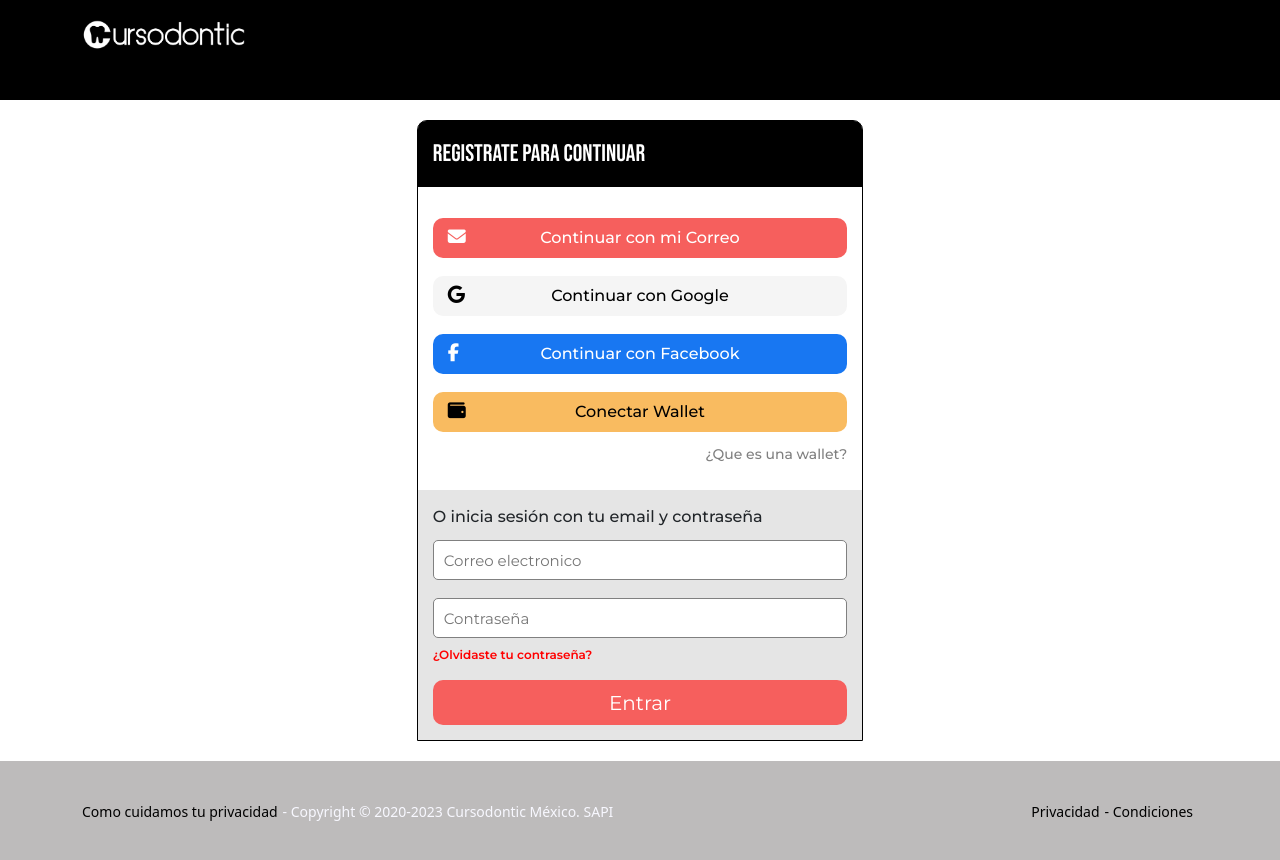
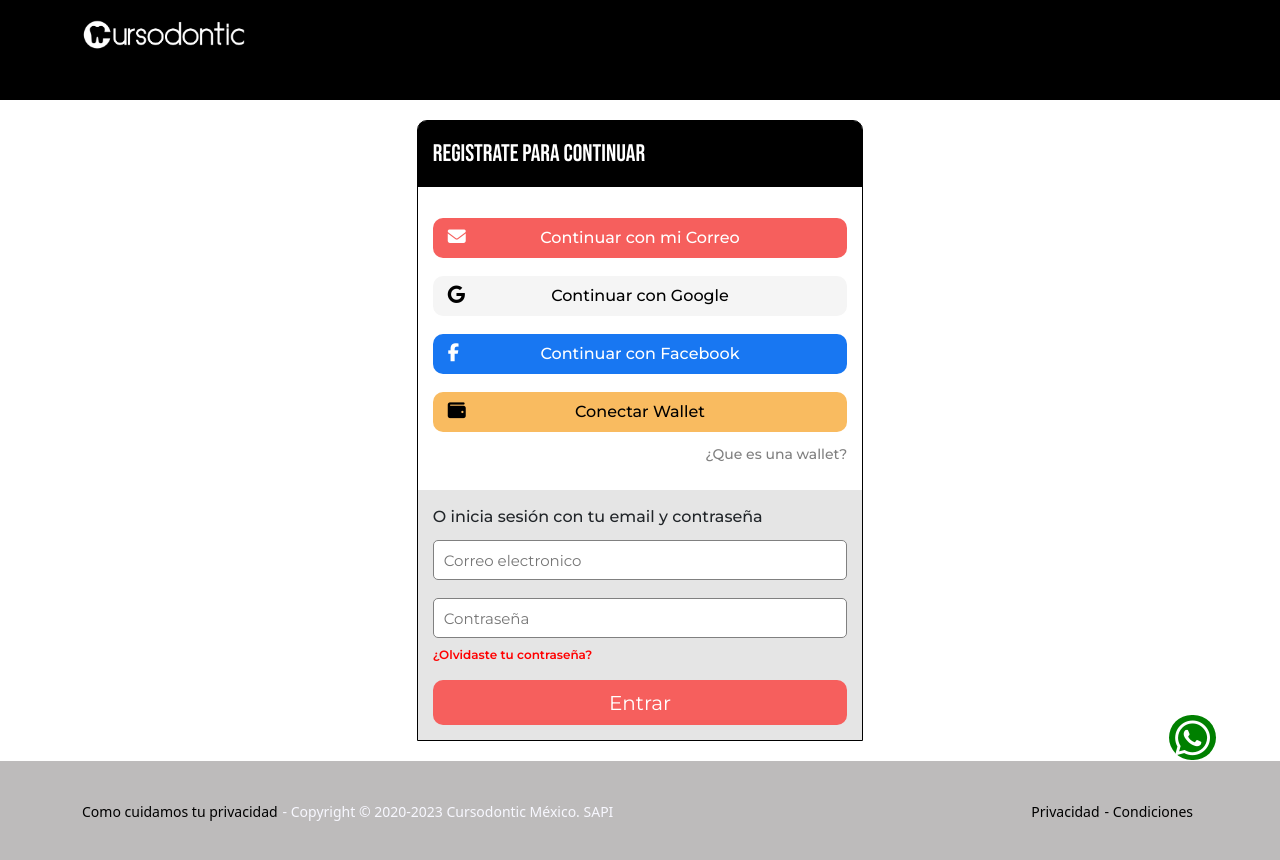
Before and after one commit to racunas/cursodontic_prometeo, a React (Create React App) app: page / in a window 1280 px wide. Built offline with nearby package versions, Linux system fonts and the light colour scheme; a web font is replaced by a local one.

Commit message:
Se agrego como ejemplo el icono flotante de whatsapp

```diff
--- a/src/components/LoginCursodontic/index.js
+++ b/src/components/LoginCursodontic/index.js
@@ -1,11 +1,12 @@
 import React, {useState} from 'react';
 import "./LoginCursodontic.css";
 import { Link } from 'react-router-dom';
+import WhatsAppIcon from './../WhatsAppIcon';
 
 export default function LoginCursodontic(){
 
-    let [userEmail, setUserEmail] = React.useState("")
-    let [userPassword, setUserPassword] = React.useState("")
+    // let [userEmail, setUserEmail] = React.useState("")
+    // let [userPassword, setUserPassword] = React.useState("")
 
     function onSubmitLoginCursodontic(event){
 
@@ -27,6 +28,8 @@ export default function LoginCursodontic(){
     <div className="container-fluid loginCursodontic">
 
         <div className="container">
+
+            <WhatsAppIcon />
 
             <div className="loginCursodontic__cardLogin">
 
--- /dev/null
+++ b/src/components/WhatsAppIcon/WhatsAppIcon.css
@@ -0,0 +1,35 @@
+.whatsAppContacto{
+
+    position: fixed;
+    bottom: 5%;
+    right: 5%;
+    background-color: green;
+    width: 47px;
+    height: 45px;
+    border-radius: 50px;
+    border: none;
+}
+
+.whatsAppContacto:hover{
+
+    background-color: white;
+    border: none;
+    cursor: pointer;
+}
+
+.iconWhatsAppContacto{
+
+    width: 100%;
+    height: 100%;
+    font-size: 40px;
+    color: white;
+    position: absolute;
+    left: 6px;
+    top: 3px;
+}
+
+.iconWhatsAppContacto:hover{
+
+    color: green;
+    border: none;
+}
--- /dev/null
+++ b/src/components/WhatsAppIcon/index.js
@@ -0,0 +1,19 @@
+import React from 'react'
+import './WhatsAppIcon.css'
+
+export default function WhatsAppIcon(){
+
+    function handleClick(){
+
+        window.open('https://wa.me/5551723692', '_blank');
+    }
+
+    return(
+
+        <div className="whatsAppContacto" onClick={handleClick}>
+
+            <i className="fa-brands fa-whatsapp iconWhatsAppContacto"></i>
+
+        </div>
+    )
+}
```
